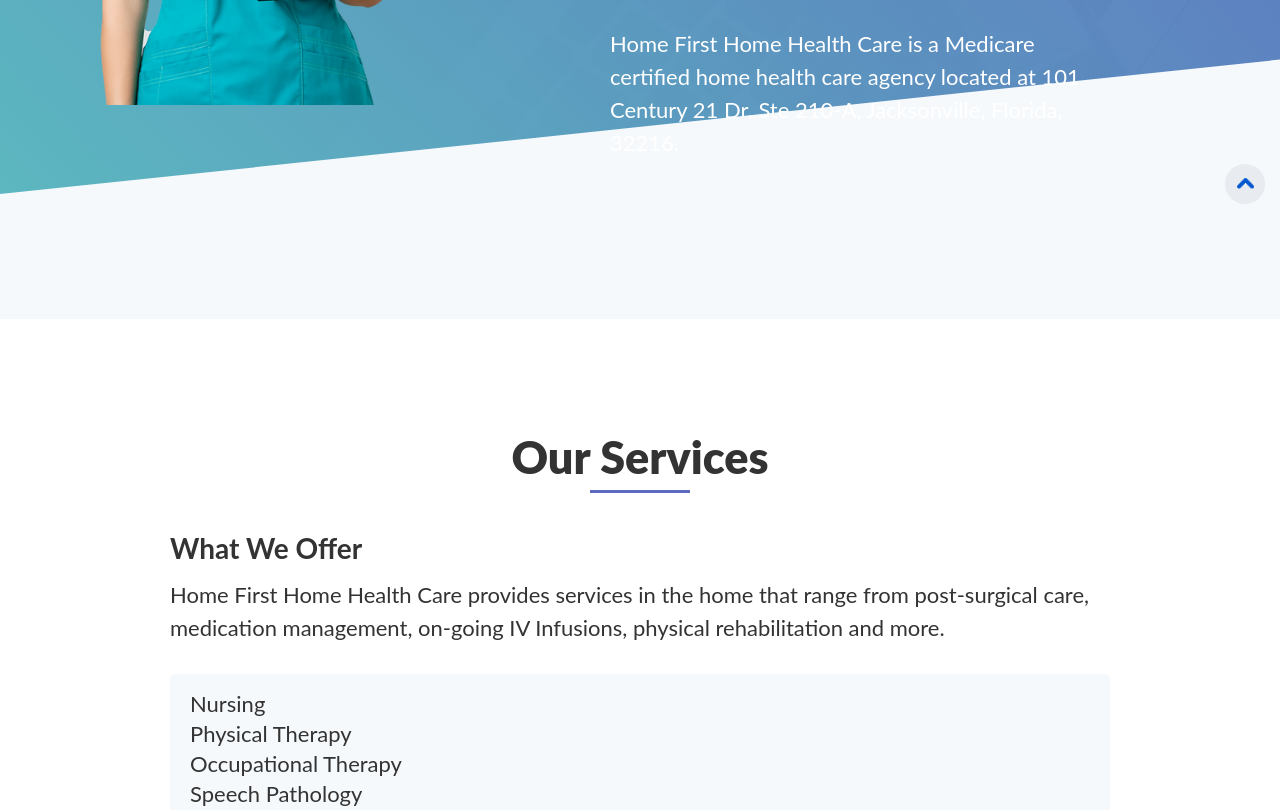
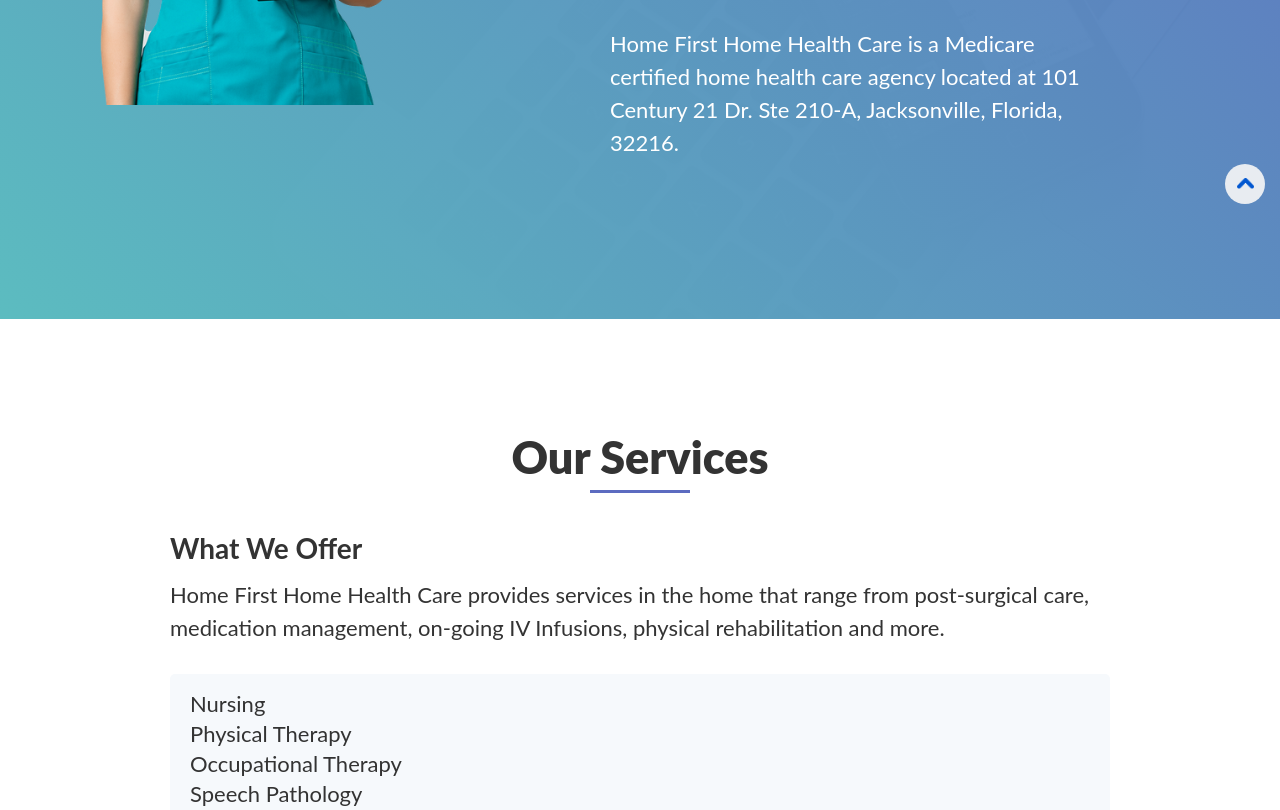
Before and after one commit to damngoodsite/homefirsthhc.github.io, a plain HTML site: page index.html in a window 1280 px wide. Shown: the part 583-1393 px from the top of the page. Drawn offline with nearby package versions, Linux system fonts and the light colour scheme; some packages are replaced by stand-ins of ours; a script that the page names is missing.

Commit message:
removd hero-tilt-block

```diff
--- a/index.html
+++ b/index.html
@@ -87,7 +87,6 @@
           </div>
         </div>
       </div>
-      <div class="hero-tilt-block"></div>
     </div>
     <div class="section intro-section hide">
       <div class="container w-container">
```
